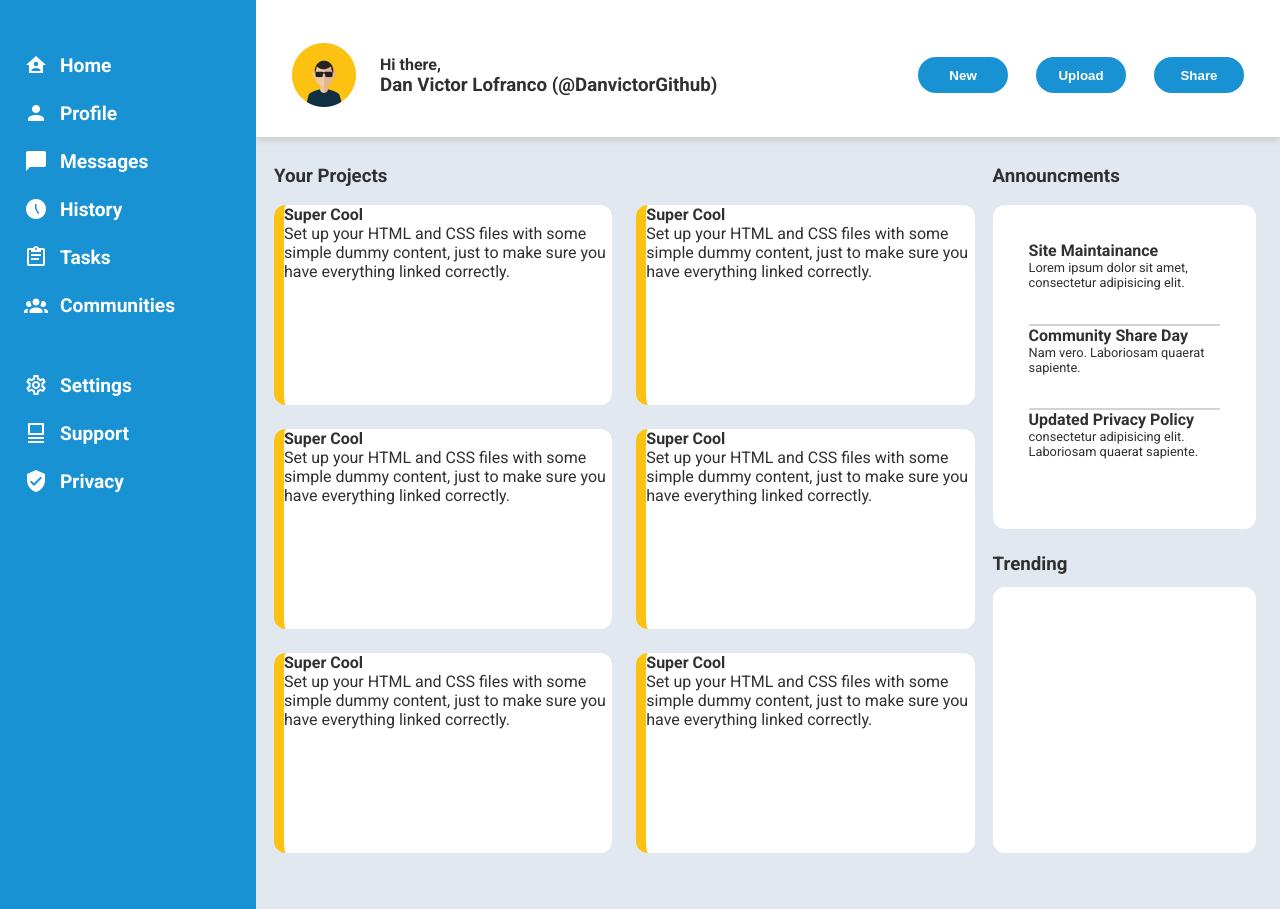
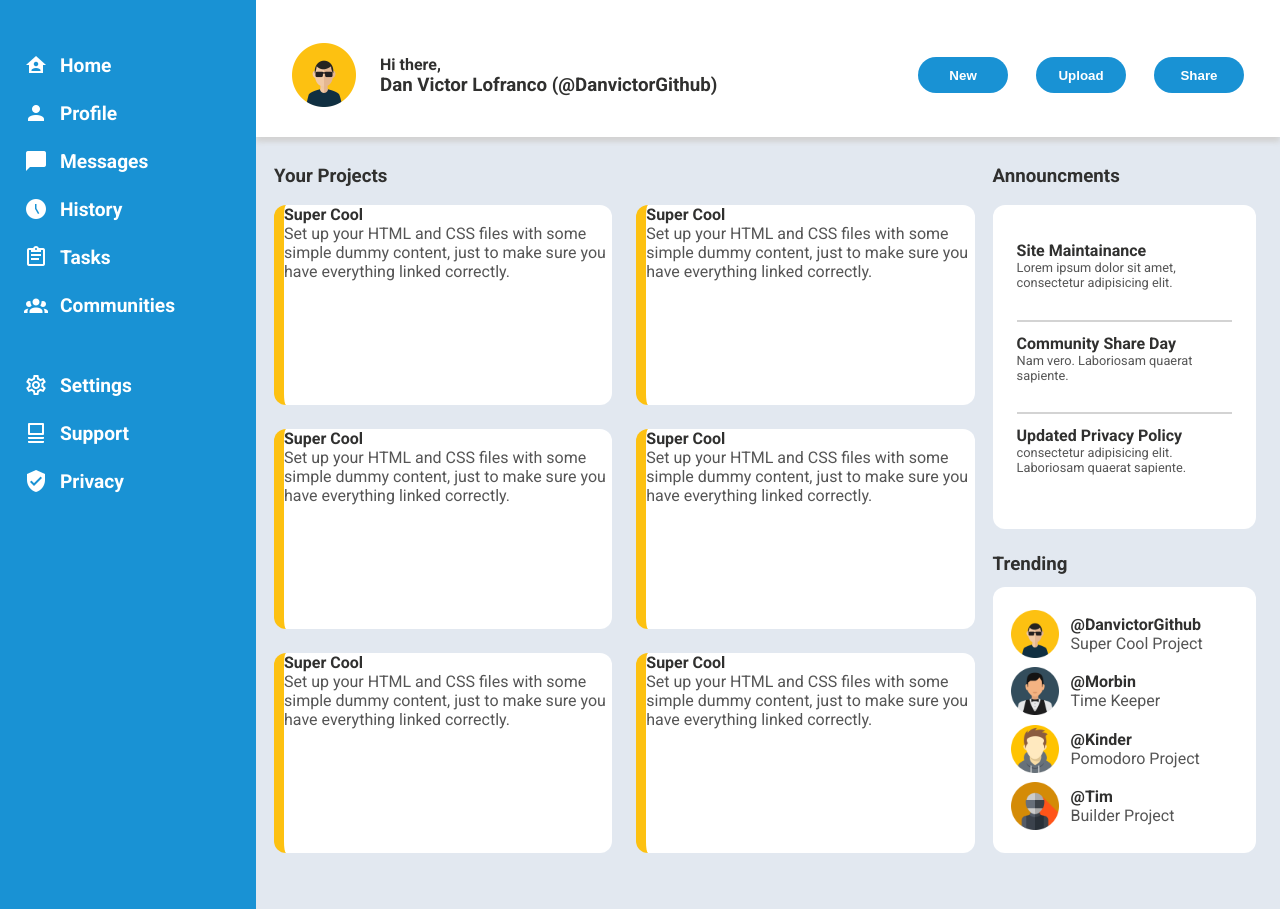
Before and after one commit to Danvictorgithub/Admin-Dashboard, a plain HTML site: page index.html in a window 1280 px wide. Shown: the part 63-972 px from the top of the page. Drawn offline with Linux system fonts and the light colour scheme.

Commit message:
Finished Trending Section

```diff
--- a/css/style.css
+++ b/css/style.css
@@ -12,6 +12,9 @@
     margin: 0;
     padding: 0;
 
+}
+p {
+    color: rgb(85, 85, 85);
 }
 button {
     height: 36px;
@@ -152,7 +155,7 @@ li {
     display:flex;
     flex-direction:column;
     height:auto;
-    padding:36px;
+    padding:24px;
 }
 .a-card > *{
     border-bottom:2px solid lightgray;
@@ -163,6 +166,9 @@ li {
 }
 .a-card div p {
     font-size: 0.8rem;
+}
+.a-card div h4 {
+    padding-top: 12px;
 }
 .announcement-content {
     display:grid;
@@ -183,4 +189,16 @@ li {
     height:100%;
     background-color:white;
     border-radius: var(--card-round);
+    display:flex;
+    flex-direction:column;
+    padding: 18px;
 }
+.profile {
+    height:48px;
+    margin-right: 12px;
+}
+.trending-card > * {
+    flex-basis: 100%;
+    display:flex;
+    align-items: center;
+}
--- a/index.html
+++ b/index.html
@@ -109,7 +109,36 @@
                 </div>
                 <div class="trending-section">
                     <h3 class="trending-header">Trending</h3>
-                    <div class="trending-card"></div>
+                    <div class="trending-card">
+                        <div >
+                            <img class="profile" src="./img/profile.png">
+                            <div>
+                                <h4>@DanvictorGithub</h4>
+                                <p>Super Cool Project</p>
+                            </div>
+                        </div>
+                        <div >
+                            <img class="profile" src="./img/profile1.png">
+                            <div>
+                                <h4>@Morbin</h4>
+                                <p>Time Keeper</p>
+                            </div>
+                        </div>
+                        <div >
+                            <img class="profile" src="./img/profile2.png">
+                            <div>
+                                <h4>@Kinder</h4>
+                                <p>Pomodoro Project</p>
+                            </div>
+                        </div>
+                        <div >
+                            <img class="profile" src="./img/profile3.png">
+                            <div>
+                                <h4>@Tim</h4>
+                                <p>Builder Project</p>
+                            </div>
+                        </div>
+                    </div>
                 </div>
             </div>
             </div>
```
Also changed, not shown: img/profile1.png (added), img/profile2.png (added), img/profile3.png (added).
